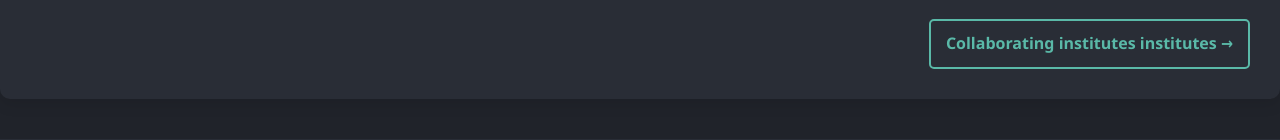
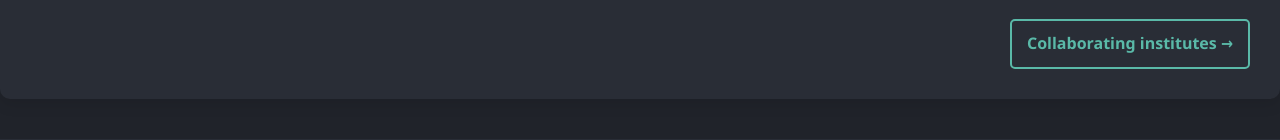
Before and after one commit to siddhesh434/Prof-Sandeep-Chaudhary-v2, a Node server app: page / in a window 1280 px wide. Shown: the part 5131-5271 px from the top of the page. Run offline with Node 20, Linux system fonts and the light colour scheme; data that the repository does not hold is empty; some libraries are stand-ins or nearby versions.

Commit message:
Update index.ejs

```diff
--- a/views/index.ejs
+++ b/views/index.ejs
@@ -353,7 +353,7 @@
         <img src="/images/logo/10.jpg" alt="ACF" />
       </div>
       <div class="more-technologies">
-        <a href="/Collaboration.html" class="more-tech-link">Collaborating institutes institutes →</a>
+        <a href="/Collaboration.html" class="more-tech-link">Collaborating institutes →</a>
       </div>
     </section>
   </div>
```
